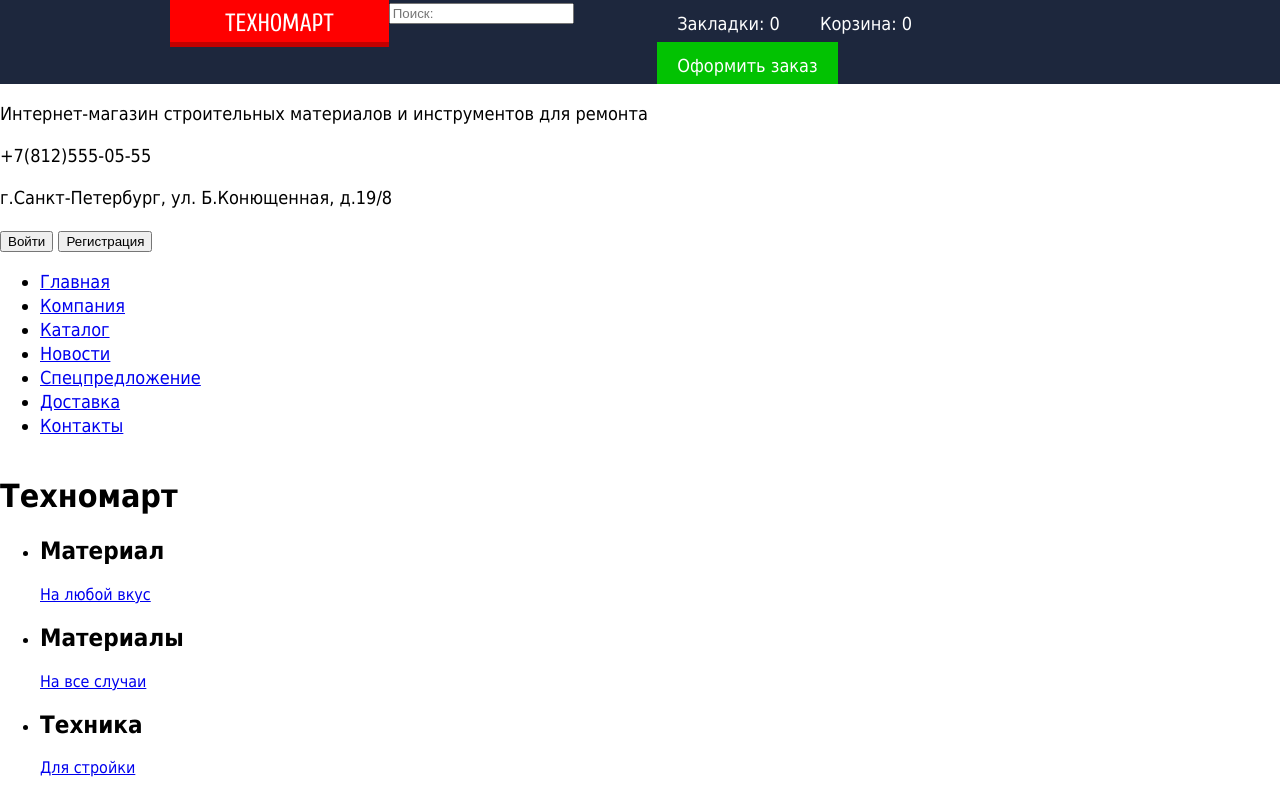
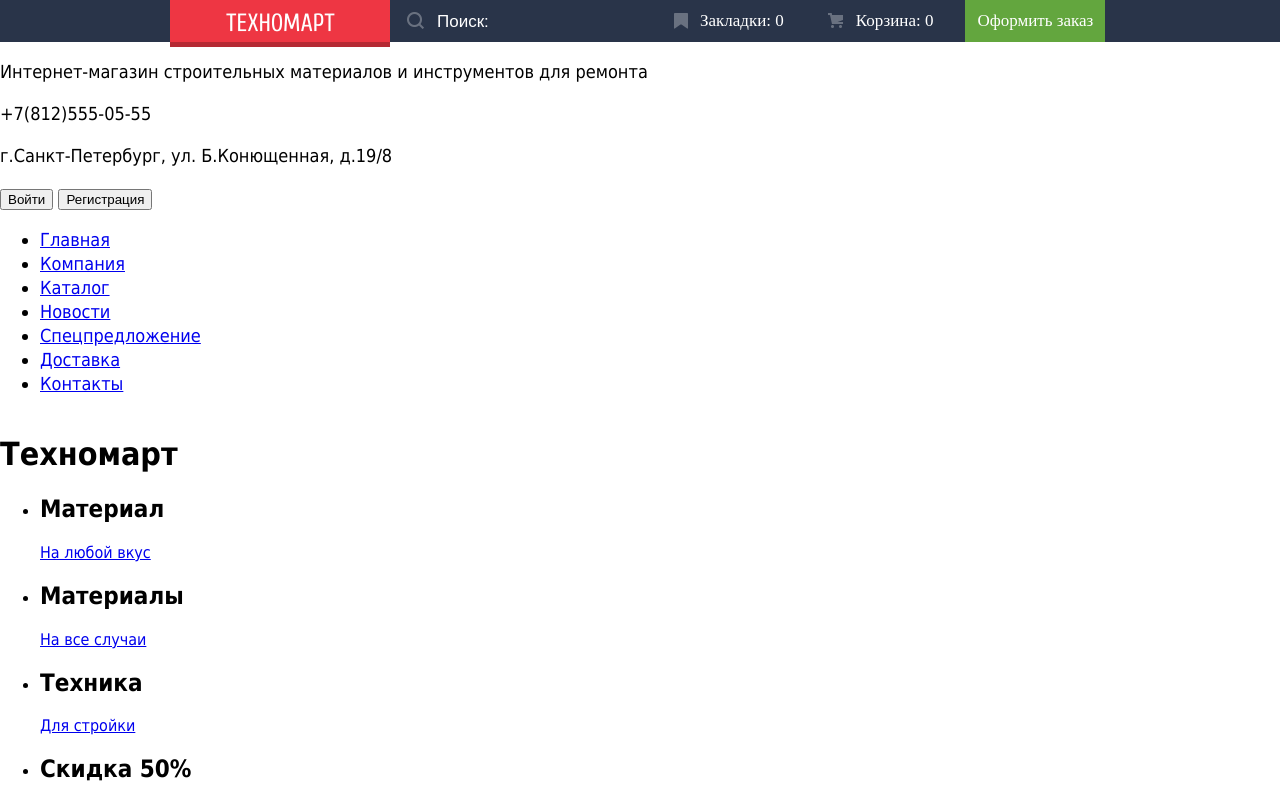
Before and after one commit to eldercs/Technomaket, a website: page index.html in a window 1280 px wide. Shown: the top 794 px of the page. Drawn offline with Linux system fonts and the light colour scheme.

Commit message:
header сделан

```diff
--- a/index.html
+++ b/index.html
@@ -14,11 +14,11 @@
                     <img src="src/img/logo.png" alt="Лого техномарт">
                 </a>
                 <div class = "poisk">
-                    <input type="text" placeholder="Поиск:">
+                    <input type="text" class = "poisk-input" placeholder="Поиск:">
                 </div>
                 <ul class="header-item">
-                    <li class = "kladka"><a class = "nav-button">Закладки: 0</a></li>
-                    <li class = "korzina"><a class = "nav-button">Корзина: 0</a></li>
+                    <li class = "kladka"><a class = "nav-button nav-button1">Закладки: 0</a></li>
+                    <li class = "korzina"><a class = "nav-button nav-button2">Корзина: 0</a></li>
                     <li class = "zakaz"><a class = "nav-button nav-button__green">Оформить заказ</a></li>
                 </ul>
             </div>
--- a/src/css/header.less
+++ b/src/css/header.less
@@ -4,7 +4,7 @@ header{
     background-color: var(--accent);
 }
 .header-top{
-    background-color:rgb(29, 39, 61);
+    background-color:#293449;
     min-height: 42px;
 }
 .main-header{
@@ -23,17 +23,41 @@ header{
     padding-top: 13px;
     margin-bottom: -5px;
     text-align: center;
-    background-color: red;
+    background-color: #ee3643;
 }
 .poisk {
     position: relative;
     width:270px;
+    height:42px;
+    color:white;
 }
-.nav-button{
-    padding:10px 20px;
+.poisk::before{
+    content:"";
+    position:absolute;
+    height:17px;
+    top:12px;
+    left:17px;
+    width:17px;
+    background:url("/src/img/icon-search.png") no-repeat;
+}
+.poisk-input{
+    padding-top:12px;
+    padding-bottom:16px;
+    font-size:17px;
+    margin-left:45px;
+    background:transparent;
+    border:none;
+    color:white;
+}
+// для поля ввода
+input[type="text"]::-webkit-input-placeholder {
+    color: white;
+}
+   input[type="text"]::-moz-placeholder {
+    color: white;
 }
 .zakaz{
-    background:rgb(2, 194, 2);
+    background:#63a63e;
 }
 .header-item{
     display:flex;
@@ -43,8 +67,37 @@ header{
     padding:0;
     margin:0;
     li{
-        padding-top:12px;
-        height:auto;
         height:42px;
+        padding-top:8px;
     }
 }
+.nav-button{
+    padding-left:40px;
+    padding-right:32px;
+    font-size:17px;
+    font-family: Cuprum;
+    font-weight: 400;
+    position: relative;
+}
+
+.nav-button1::before{
+    content: "";
+    top:2px;
+    left:14px;
+    width:14px;
+    height:16px;
+    position: absolute;
+    background:url("/src/img/icon-bookmark.png")
+}
+.nav-button2::before{
+    content: "";
+    top:2px;
+    left:12px;
+    width:15px;
+    height:15px;
+    position: absolute;
+    background:url("/src/img/cart-icon.png")
+}
+.nav-button__green{
+    padding:9px 12px;
+}
--- a/src/css/styles.less
+++ b/src/css/styles.less
@@ -16,8 +16,6 @@ body{
     padding: 0;
     font-family: Cuprum,Tahoma,sans-serif;
     display: grid;
-    grid-template-rows: -webkit-min-content 1fr -webkit-min-content;
-    grid-template-rows: min-content 1fr min-content;
     align-content: start;
  //   box-sizing: border-box;
    // width:980px;
```
Also changed, not shown: build/css/style.css, build/img/cart-icon.png (added), build/img/icon-bookmark.png (added), build/img/icon-search.png (added), build/img/icon-search.svg (added), build/img/lypa.svg (added), src/img/cart-icon.png (added), src/img/icon-bookmark.png (added), src/img/icon-search.png (added), 1 other file.
